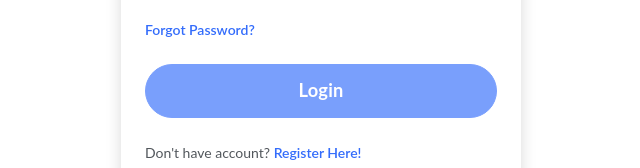
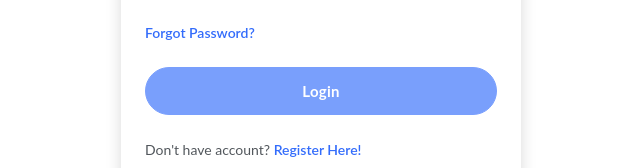
Before and after one commit to pooja-chauhan27/healthcare-dashboard, an Angular app in the folder healthcare-dashboard/: page /login in a window 1280 px wide. Shown: the part 426-594 px from the top of the page, without its empty margins (319-959 px from the left). Built offline with nearby package versions, Linux system fonts and the light colour scheme.

Commit message:
updated scss file

```diff
--- a/healthcare-dashboard/src/assets/scss/_variables.scss
+++ b/healthcare-dashboard/src/assets/scss/_variables.scss
@@ -45,9 +45,9 @@ $fs-28: 1.75rem; //28px
 $fs-24: 1.625rem; //24px
 $fs-20: 1.25rem; //20px
 $fs-18: 1.125rem; //18px
-$fs-16: 1.143rem; //16px
+$fs-16: 1rem; //16px
 $fs-15: 0.938rem; //15px
-$fs-14: 1rem; //14px
+// $fs-14: 1rem; //14px
 $fs-13: 0.813rem; //13px
 $fs-12: 0.75rem; //12px
 $fs-xs: 0.714rem; //10px
--- a/healthcare-dashboard/src/assets/scss/main.scss
+++ b/healthcare-dashboard/src/assets/scss/main.scss
@@ -50,7 +50,7 @@ $input-btn-padding-x: 0.75rem;
 //== button
 $btn-focus-box-shadow: none;
 $btn-active-box-shadow: none;
-$btn-font-size: $fs-16;
+$btn-font-size: $fs-15;
 $navbar-toggler-focus-width: 0;
 
 //box shadow-sm
```
